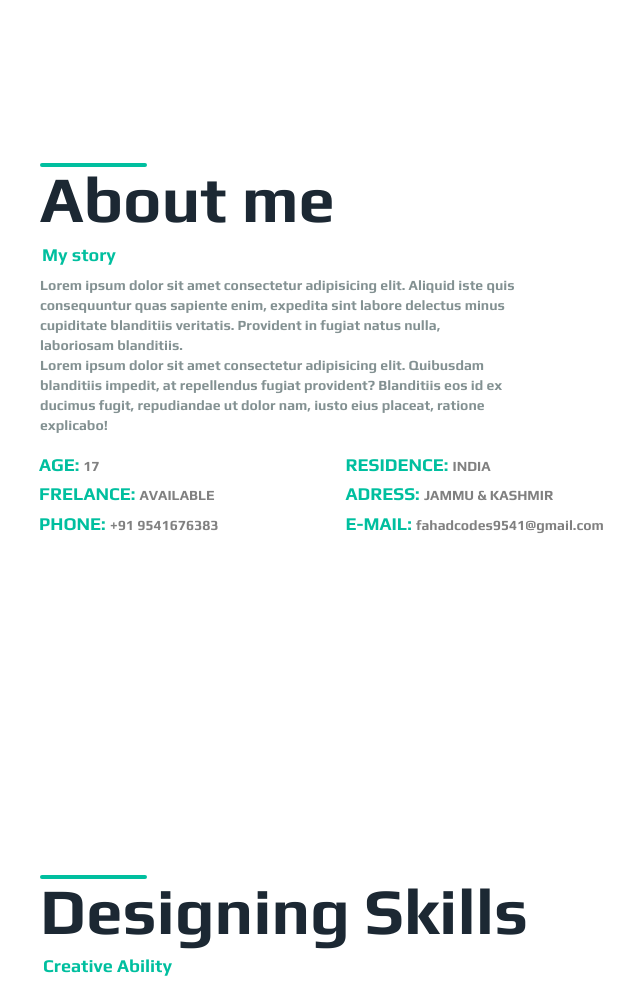
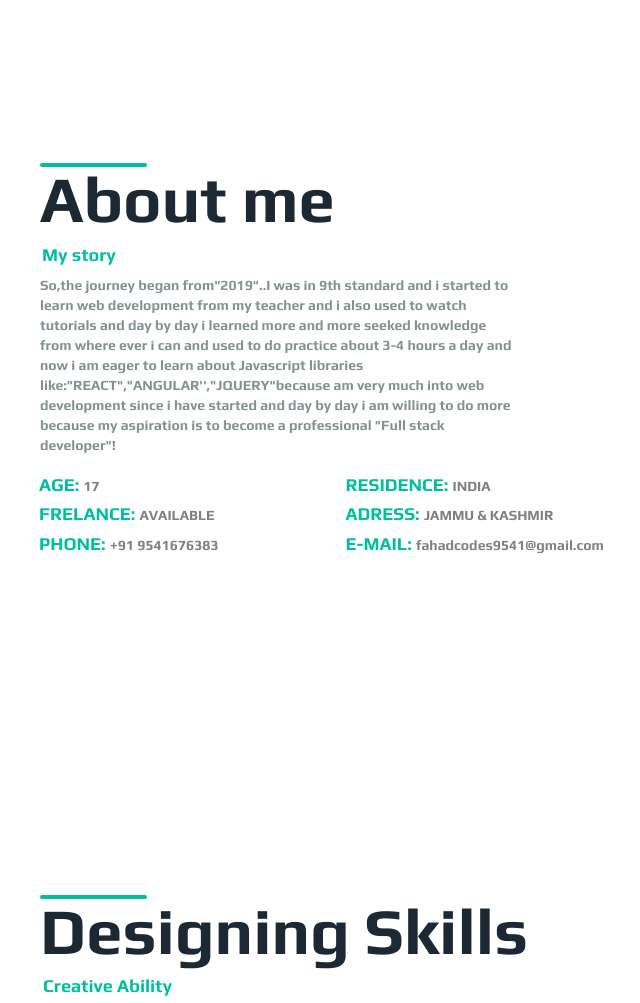
Before and after one commit to FahadUllahBhat/fahadullah, a plain HTML site: page index.html in a window 1280 px wide. Shown: the part 1198-2201 px from the top of the page, without its empty margins (615-1255 px from the left). Drawn offline with nearby package versions, Linux system fonts and the light colour scheme.

Commit message:
Update index.html

```diff
--- a/index.html
+++ b/index.html
@@ -74,13 +74,8 @@
         <h1 class="main-h1">About me</h1>
         <h4 class="main-h4">My story</h4>
         <p class="about-p">
-          Lorem ipsum dolor sit amet consectetur adipisicing elit. Aliquid iste quis consequuntur quas sapiente enim,
-          expedita sint labore delectus minus cupiditate blanditiis veritatis. Provident in fugiat natus nulla,
-          laboriosam blanditiis.
-          <br>
-          Lorem ipsum dolor sit amet consectetur adipisicing elit. Quibusdam blanditiis impedit, at repellendus fugiat
-          provident? Blanditiis eos id ex ducimus fugit, repudiandae ut dolor nam, iusto eius placeat, ratione
-          explicabo!
+         So,the journey began from"2019"..I was in 9th standard and i started to learn web development from my teacher and i also used to watch tutorials and day by day i learned more and more seeked knowledge from where ever i can and used to do practice about 3-4 hours a day and now i am eager to learn about Javascript libraries like:"REACT","ANGULAR'',"JQUERY"because am very much into web development since i have started and day by day i am willing to do more because my aspiration is to become a professional "Full stack developer"!
+
         </p>
         <div class="about-info" id="about-info">
           <div class="col-md-6">
```
